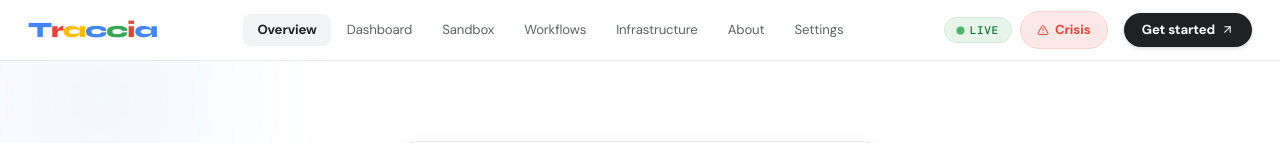
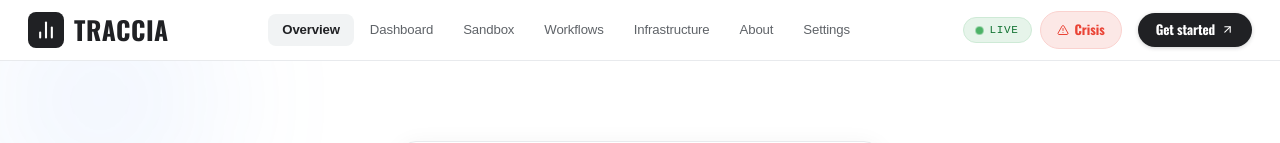
Before and after one commit to Ayush-00-hui/Social-Media-Sentiment-Analysis, a React (Vite) app: page / in a window 1280 px wide. Shown: the top 143 px of the page. Built offline with nearby package versions, Linux system fonts and the light colour scheme; no server answers.

Commit message:
style: apply Trade Gothic Bold Condensed font globally and redesign Navbar logo

```diff
--- a/index.html
+++ b/index.html
@@ -6,10 +6,10 @@
     <title>Traccia — Real-Time Social Sentiment Intelligence</title>
     <meta name="description" content="Traccia — Production DistilBERT Real-Time Social Media Sentiment Analytics, Z-Score Anomaly Detection & n8n Automated Crisis Escalation." />
 
-    <!-- Google Fonts: Product Sans style stack -->
+    <!-- Fonts: Trade Gothic Fallback (Oswald) -->
     <link rel="preconnect" href="https://fonts.googleapis.com">
     <link rel="preconnect" href="https://fonts.gstatic.com" crossorigin>
-    <link href="https://fonts.googleapis.com/css2?family=DM+Sans:ital,opsz,wght@0,9..40,300;0,9..40,400;0,9..40,500;0,9..40,700;1,9..40,300&family=DM+Mono:wght@400;500&family=Syne:wght@600;700;800&display=swap" rel="stylesheet">
+    <link href="https://fonts.googleapis.com/css2?family=Oswald:wght@500;700&display=swap" rel="stylesheet">
   </head>
   <body style="background:#ffffff; color:#202124; margin:0; padding:0; overflow-x:hidden;">
     <div id="root"></div>
--- a/src/components/Navbar.tsx
+++ b/src/components/Navbar.tsx
@@ -23,35 +23,32 @@ const NAV_LINKS: { id: TabType; label: string }[] = [
   { id: "about",      label: "About"          },
 ];
 
-/* Antigravity wordmark — each letter in a Google-brand color */
-const WORDMARK_COLORS = ["#4285F4", "#EA4335", "#FBBC05", "#4285F4", "#34A853", "#EA4335", "#4285F4"];
-const WORDMARK = "Traccia";
+import { BarChart2 } from "lucide-react";
 
 const WordMark: React.FC<{ onClick: () => void }> = ({ onClick }) => (
   <button
     onClick={onClick}
-    style={{ background: "none", border: "none", cursor: "pointer", padding: 0, display: "flex", alignItems: "center", gap: 0 }}
+    style={{ background: "none", border: "none", cursor: "pointer", padding: 0, display: "flex", alignItems: "center", gap: 10 }}
     aria-label="Go to overview"
   >
-    {WORDMARK.split("").map((char, i) => (
-      <span
-        key={i}
-        style={{
-          fontFamily: "'Syne', 'DM Sans', sans-serif",
-          fontWeight: 800,
-          fontSize: "1.375rem",
-          letterSpacing: "-0.04em",
-          color: WORDMARK_COLORS[i % WORDMARK_COLORS.length],
-          lineHeight: 1,
-          display: "inline-block",
-          transition: "transform 0.15s ease",
-        }}
-        onMouseOver={e => (e.currentTarget.style.transform = "translateY(-2px)")}
-        onMouseOut={e => (e.currentTarget.style.transform = "translateY(0)")}
-      >
-        {char}
-      </span>
-    ))}
+    <div style={{
+      width: 36, height: 36, borderRadius: 8, background: "#202124",
+      display: "flex", alignItems: "center", justifyContent: "center",
+      color: "white"
+    }}>
+      <BarChart2 size={20} strokeWidth={2.5} />
+    </div>
+    <span style={{
+      fontFamily: "var(--font-display)",
+      fontWeight: 800,
+      fontSize: "1.6rem",
+      letterSpacing: "0.02em",
+      color: "#202124",
+      lineHeight: 1,
+      textTransform: "uppercase"
+    }}>
+      Traccia
+    </span>
   </button>
 );
 
--- a/src/index.css
+++ b/src/index.css
@@ -16,9 +16,9 @@
   --radius-pill:    9999px;
   --shadow-card:    0 1px 3px rgba(32,33,36,.12), 0 1px 2px rgba(32,33,36,.08);
   --shadow-lift:    0 4px 16px rgba(32,33,36,.12);
-  --font-sans:      "DM Sans", "Inter", system-ui, sans-serif;
-  --font-display:   "Syne", "DM Sans", sans-serif;
-  --font-mono:      "DM Mono", "Roboto Mono", monospace;
+  --font-sans:      "Trade Gothic Bold Condensed", "TradeGothic-BoldCondTwenty", "Oswald", sans-serif;
+  --font-display:   "Trade Gothic Bold Condensed", "TradeGothic-BoldCondTwenty", "Oswald", sans-serif;
+  --font-mono:      "Trade Gothic Bold Condensed", "TradeGothic-BoldCondTwenty", "Oswald", monospace;
   --transition:     0.18s cubic-bezier(0.4, 0, 0.2, 1);
 }
 
```
